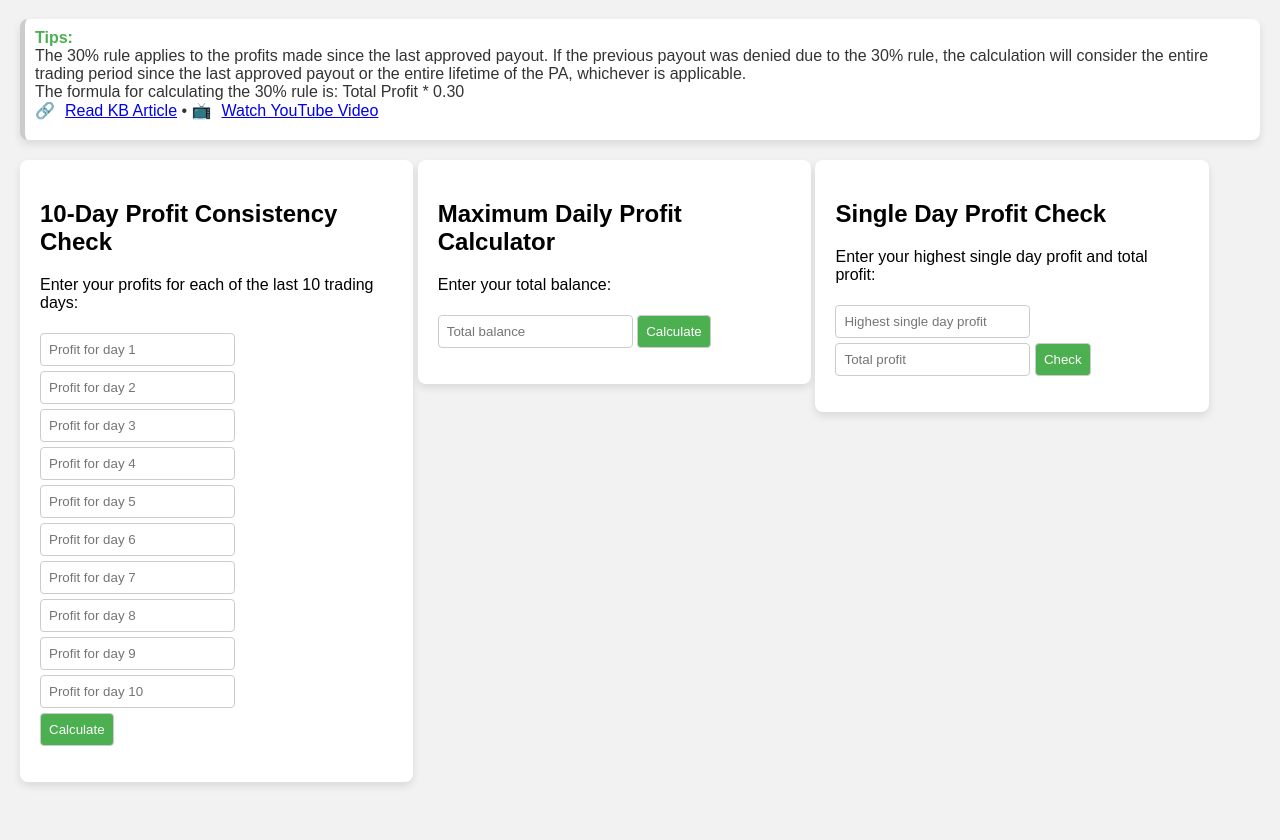
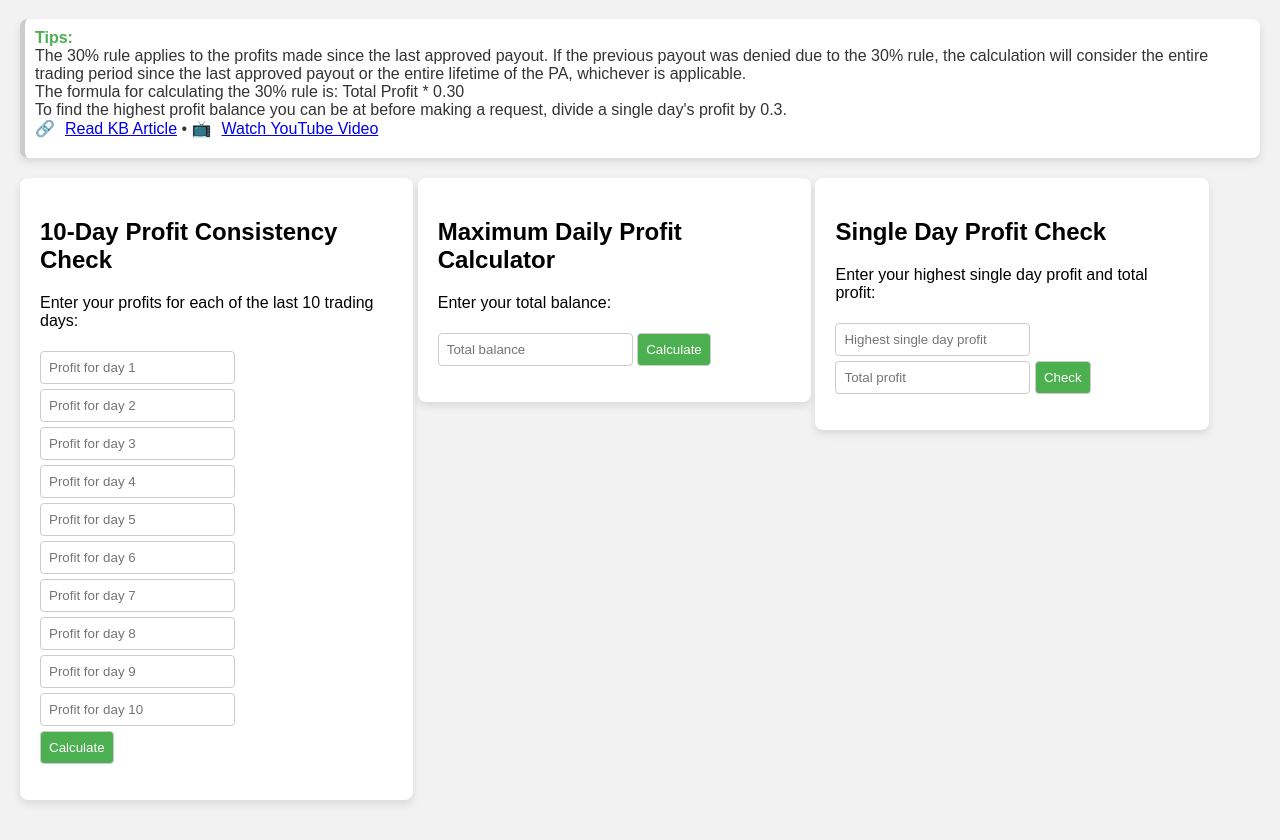
Before and after one commit to jgq85/30percentchecker, a plain HTML site: page index.html in a window 1280 px wide. Shown: the part 61-901 px from the top of the page. Drawn offline with Linux system fonts and the light colour scheme.

Commit message:
index.html

```diff
--- a/index.html
+++ b/index.html
@@ -89,6 +89,9 @@
             <div>
                 The formula for calculating the 30% rule is: Total Profit * 0.30
             </div>
+            <div>
+                To find the highest profit balance you can be at before making a request, divide a single day's profit by 0.3.
+            </div>
             <div class="additional-links">
                 <span class="icon-link">&#128279;</span><a href="https://support.atf.com/hc/en-us/articles/4404875002139-What-are-the-Consistency-Rules-for-PA-and-Funded-Accounts" target="_blank">Read KB Article</a> &bull;
                 <span class="icon-link">&#128250;</span><a href="https://www.youtube.com/watch?v=RQSrZu7-LWc" target="_blank">Watch YouTube Video</a>
```
